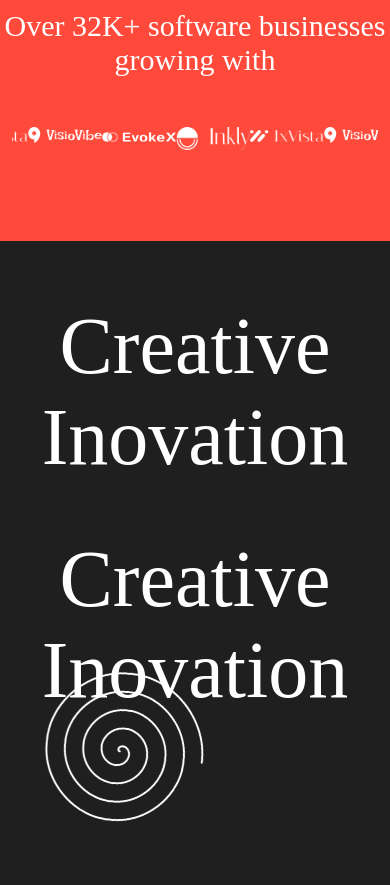
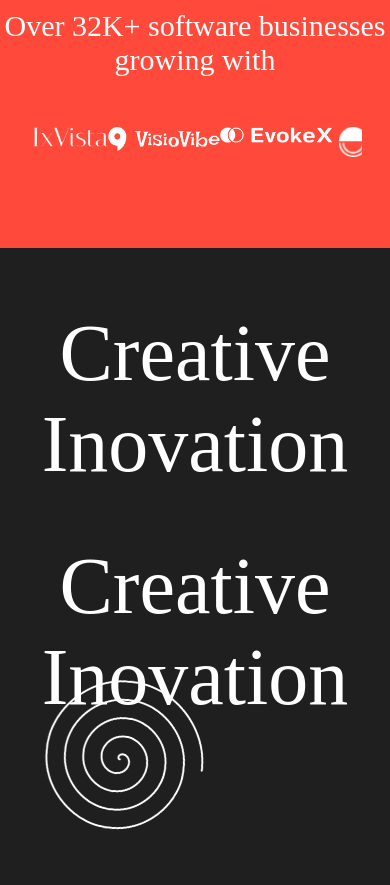
Before and after one commit to NamuSoft/david-clone, a Next.js app: page /home in a window 390 px wide. Shown: the part 4460-5345 px from the top of the page. Built offline with nearby package versions, Linux system fonts and the light colour scheme; a web font is replaced by a local one.

Commit message:
fix(partners): fixed partners section responsivness

```diff
--- a/src/app/home/container/HomeContainer.tsx
+++ b/src/app/home/container/HomeContainer.tsx
@@ -33,9 +33,11 @@ export const HomeContainer = () => {
         data: HomeTestimonialData,
       },
     },
-    homePartnersProps: {
-      title: "Over 32K+ software businesses growing with",
-      partners: HomePartnertData,
+    homePartnersModuleProps: {
+      homePartnersProps: {
+        title: "Over 32K+ software businesses growing with",
+        partners: HomePartnertData,
+      },
     },
     homeFeaturesModuleProps: {
       homeFeaturesProps: {
--- a/src/components/Atoms/ContainerAtom/ContainerAtom.tsx
+++ b/src/components/Atoms/ContainerAtom/ContainerAtom.tsx
@@ -1,4 +1,4 @@
-import { PropsWithChildren, type ReactNode } from "react";
+import { type PropsWithChildren } from "react";
 import styles from "./custom.module.css";
 type Props = {
   className?: string;
--- a/src/components/Components/HomePartners/HomePartners.tsx
+++ b/src/components/Components/HomePartners/HomePartners.tsx
@@ -1,7 +1,10 @@
 import { CarouselAtom } from "~/components/Atoms/CarouselAtom/CarouselAtom";
 import styles from "./custom.module.css";
 import Image from "next/image";
-import { SliderAtom } from "~/components/Atoms/SliderAtom/SliderAtom";
+import { Break, SliderAtom } from "~/components/Atoms/SliderAtom/SliderAtom";
+import { ResponsiveImgAtom } from "~/components/Atoms/ResponsiveImgAtom/ResponsiveImgAtom";
+import { ContainerAtom } from "~/components/Atoms/ContainerAtom/ContainerAtom";
+import { RowAtom } from "~/components/Atoms/RowAtom/RowAtom";
 type Props = {
   title: string;
   partners: string[];
@@ -9,28 +12,39 @@ type Props = {
 
 export const HomePartners = (props: Props) => {
   const data = props.partners.map((item, index) => (
-    <div className='' key={index}>
-      <Image
-        alt=''
-        src={item}
-        width={159}
-        height={30}
-        decoding='async'
-        data-nimg='1'
-        loading='lazy'
-        className='mx-4' // Apply margin-right for spacing
-      />
+    <div className='mx-20 grid' key={index}>
+      <ResponsiveImgAtom alt='' src={item} width={159} height={30} />
     </div>
   ));
 
+  const breaks: Break = [
+    {
+      breakpoint: 1000,
+      settings: {
+        slidesToShow: 4,
+      },
+    },
+    {
+      breakpoint: 900,
+      settings: {
+        slidesToShow: 3,
+      },
+    },
+  ];
   return (
     <div className={`${styles.partnersSection} italiana-regular`}>
       <h2>{props.title}</h2>
-      <div className={`${styles.container}`}>
-        <div className='partner '>
-          <SliderAtom noarrows autoplay show={5}>{data}</SliderAtom>
-        </div>
-      </div>
+      <ContainerAtom>
+        <RowAtom>
+          <div className='relative max-w-full flex-1 flex-grow px-4 pl-4 pr-4 sm:w-full'>
+            <div className='partner '>
+              <SliderAtom noarrows autoplay show={5} responsive={breaks}>
+                {data}
+              </SliderAtom>
+            </div>
+          </div>
+        </RowAtom>
+      </ContainerAtom>
     </div>
   );
 };
--- /dev/null
+++ b/src/components/Modules/Home/HomePartnersModule.tsx
@@ -0,0 +1,13 @@
+import { SectionPaddingAtom } from "~/components/Atoms/SectionPaddingAtom/SectionPaddingAtom";
+import "./custom.css";
+import { ContainerAtom } from "~/components/Atoms/ContainerAtom/ContainerAtom";
+import { HomePartners } from "~/components/Components/HomePartners/HomePartners";
+
+type Props = {
+  //
+  homePartnersProps: React.ComponentProps<typeof HomePartners>;
+};
+
+export const HomePartnersModule = (props: Props) => {
+  return <HomePartners {...props.homePartnersProps} />;
+};
--- a/src/components/Modules/Home/HomeTestimonialModule.tsx
+++ b/src/components/Modules/Home/HomeTestimonialModule.tsx
@@ -1,7 +1,6 @@
 import { SectionPaddingAtom } from "~/components/Atoms/SectionPaddingAtom/SectionPaddingAtom";
 import "./custom.css";
 import { ContainerAtom } from "~/components/Atoms/ContainerAtom/ContainerAtom";
-import { TestimonialAtom } from "~/components/Atoms/TestimonialAtom/TestimonialAtom";
 import { HomeTestimonial } from "~/components/Components/HomeTestimonial/HomeTestimonial";
 
 type Props = {
--- a/src/components/Templates/Home/HomeTemplate.tsx
+++ b/src/components/Templates/Home/HomeTemplate.tsx
@@ -13,6 +13,7 @@ import { HomeTeamModule } from "~/components/Modules/Home/HomeTeamModule";
 import { HomeVideoModule } from "~/components/Modules/Home/HomeVideoModule copy";
 import { FooterModule } from "~/components/Modules/Footer/FooterModule";
 import { HomeTestimonialModule } from "~/components/Modules/Home/HomeTestimonialModule";
+import { HomePartnersModule } from "~/components/Modules/Home/HomePartnersModule";
 
 type Props = {
   title: string;
@@ -21,7 +22,7 @@ type Props = {
   homeTestimonialModuleProps: React.ComponentProps<
     typeof HomeTestimonialModule
   >;
-  homePartnersProps: React.ComponentProps<typeof HomePartners>;
+  homePartnersModuleProps: React.ComponentProps<typeof HomePartnersModule>;
   homeHeaderModuleProps: React.ComponentProps<typeof HomeHeaderModule>;
   homeFeaturesModuleProps: React.ComponentProps<typeof HomeFeaturesModule>;
   homeTeamModuleProps: React.ComponentProps<typeof HomeTeamModule>;
@@ -50,7 +51,7 @@ export const HomeTemplate = (props: Props) => {
         <HomeMarqueeModule {...props.homeMarqueeModuleProps} />
         <HomeProjectModule {...props.projectModuleProps} />
         <HomeTestimonialModule {...props.homeTestimonialModuleProps} />
-        <HomePartners {...props.homePartnersProps} />
+        <HomePartnersModule {...props.homePartnersModuleProps} />
         <HomeFeaturesModule {...props.homeFeaturesModuleProps} />
         <HomeTeamModule {...props.homeTeamModuleProps} />
         <HomeVideoModule {...props.homeVideoModuleProps} />
```
